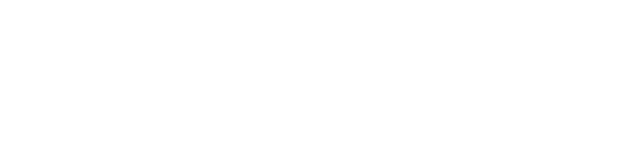
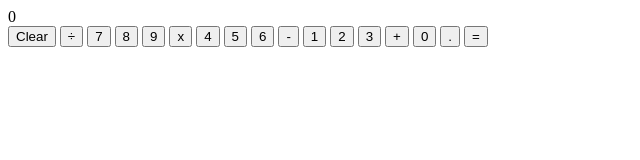
Before and after one commit to T-Pederson/calculator, a plain HTML site: page index.html in a window 1280 px wide. Shown: the whole page, without its empty margins (0-640 px from the left). Drawn offline with Linux system fonts and the light colour scheme.

Commit message:
Add html for calculator elements, add js for operating functions

```diff
--- a/calculator.js
+++ b/calculator.js
@@ -0,0 +1,19 @@
+function add(a, b) {
+    return a + b;
+}
+
+function subtract(a, b) {
+    return a - b;
+}
+
+function multiply(a, b) {
+    return a * b;
+}
+
+function divide(a, b) {
+    return a / b;
+}
+
+function operate(operator, a, b) {
+    return operator(a, b);
+}
--- a/index.html
+++ b/index.html
@@ -5,8 +5,33 @@
     <meta http-equiv="X-UA-Compatible" content="IE=edge">
     <meta name="viewport" content="width=device-width, initial-scale=1.0">
     <title>Calculator</title>
+    <link rel="stylesheet" href="styles.css">
+    <script src="calculator.js"></script>
 </head>
 <body>
-
+    <div class="container">
+        <div class="display">
+            <span id="result">0</span>
+        </div>
+        <div class="buttons">
+            <button id="clear">Clear</button>
+            <button id="divide">÷</button>
+            <button id="7">7</button>
+            <button id="8">8</button>
+            <button id="9">9</button>
+            <button id="multiply">x</button>
+            <button id="4">4</button>
+            <button id="5">5</button>
+            <button id="6">6</button>
+            <button id="subtract">-</button>
+            <button id="1">1</button>
+            <button id="2">2</button>
+            <button id="3">3</button>
+            <button id="add">+</button>
+            <button id="0">0</button>
+            <button id="decimal">.</button>
+            <button id="operate">=</button>
+        </div>
+    </div>
 </body>
 </html>
```
